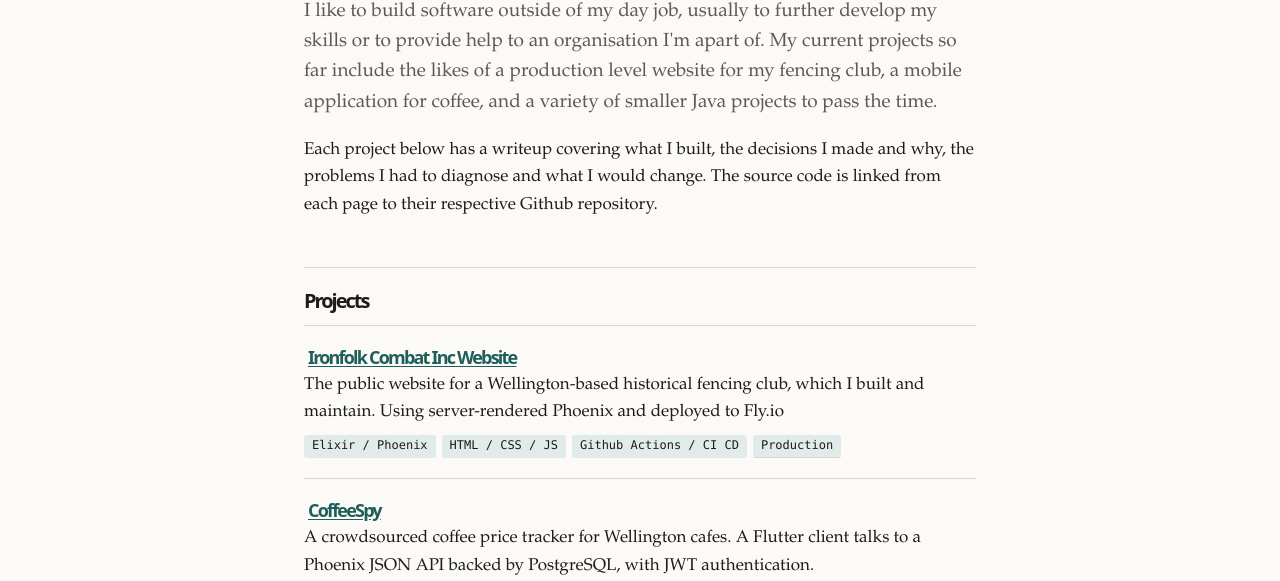
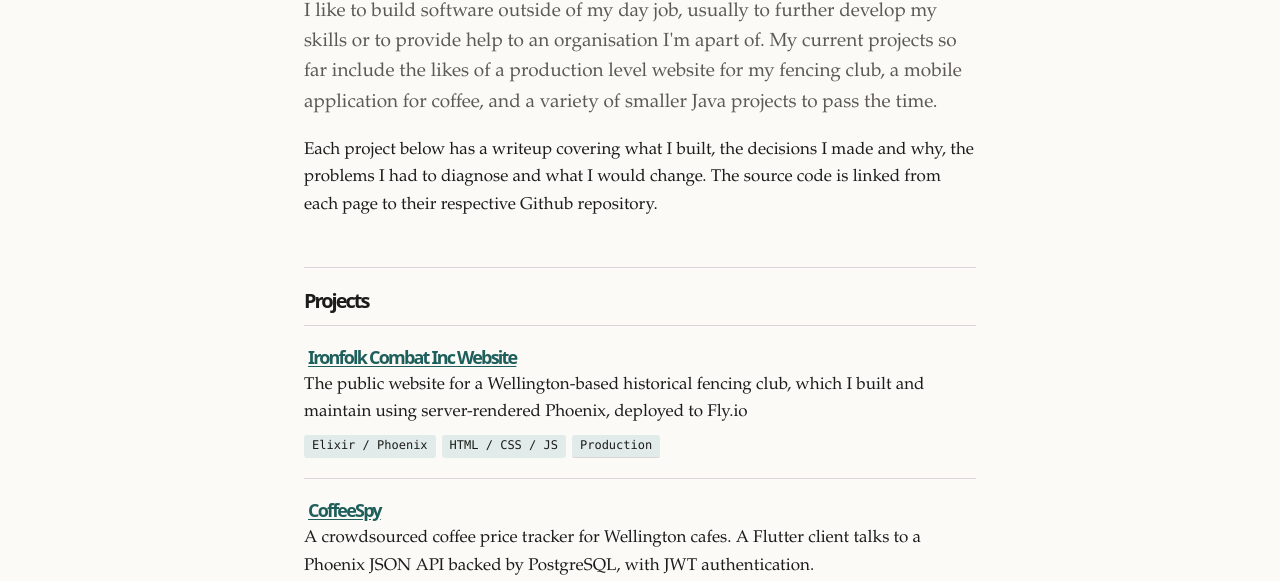
Before and after one commit to Quartz563/dia-portfolio, a website: page site/index.html in a window 1280 px wide. Shown: the part 219-800 px from the top of the page. Drawn offline with Linux system fonts and the light colour scheme.

Commit message:
fix(HTML): correct Ironfolk summary and remove CI/CD tag

```diff
--- a/site/index.html
+++ b/site/index.html
@@ -41,12 +41,11 @@
         <ul class="projects">
             <li>
                 <h3><a href="projects/ironfolk.html">Ironfolk Combat Inc Website</a></h3>
-                <p>The public website for a Wellington-based historical fencing club, which I built and maintain. Using
-                    server-rendered Phoenix and deployed to Fly.io</p>
+                <p>The public website for a Wellington-based historical fencing club, which I built and maintain using
+                    server-rendered Phoenix, deployed to Fly.io</p>
                 <ul class="tags" aria-label="Technologies">
                     <li>Elixir / Phoenix</li>
                     <li>HTML / CSS / JS</li>
-                    <li>Github Actions / CI CD</li>
                     <li>Production</li>
                 </ul>
             </li>
```
